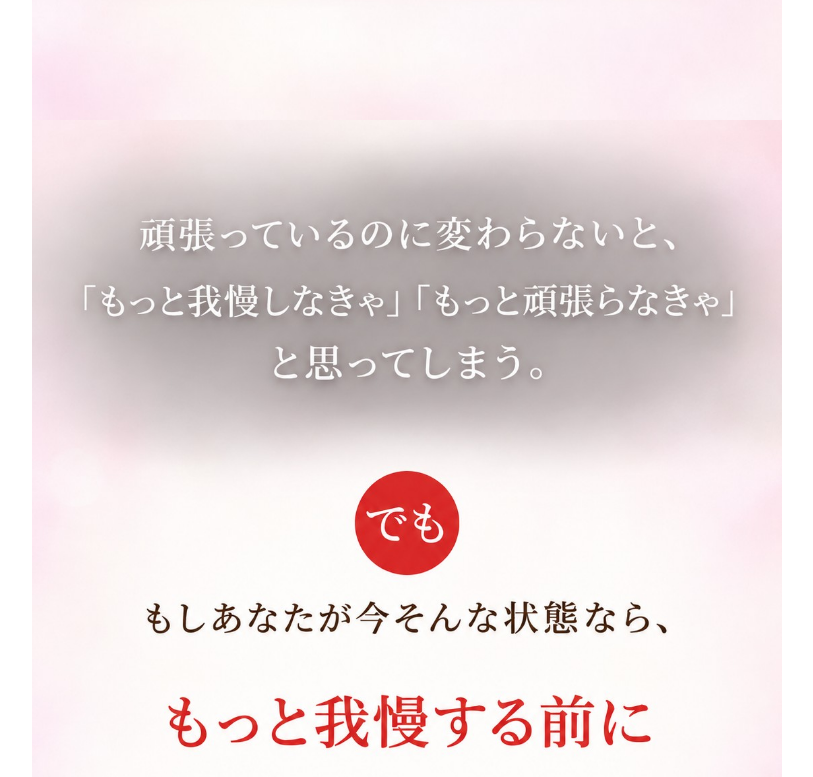
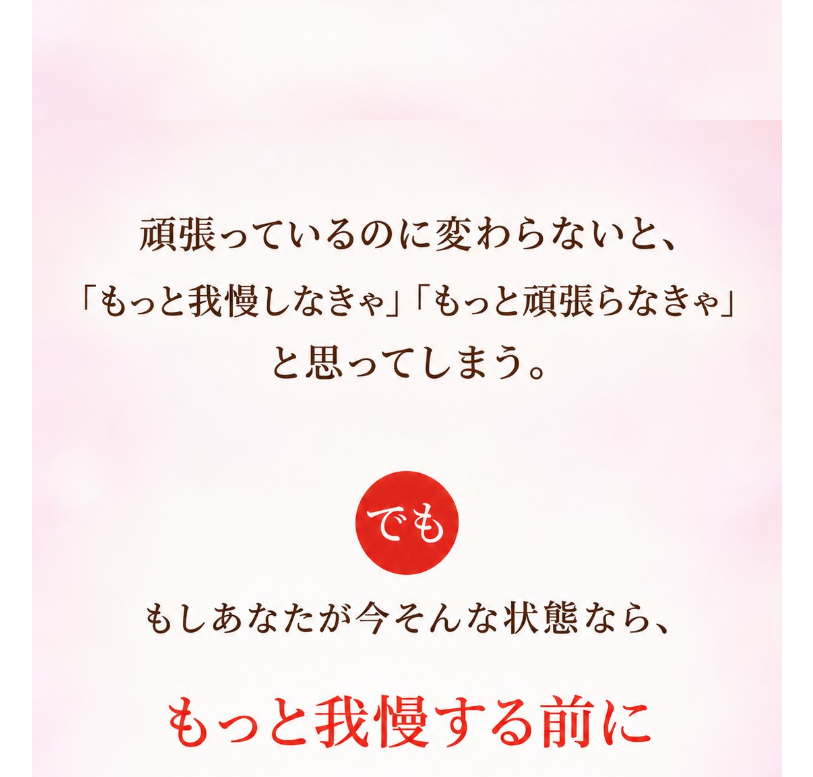
Before and after one commit to yoshimin3/publication-lp-full, a plain HTML site: page index.html in a window 1280 px wide. Shown: the part 2140-2917 px from the top of the page, without its empty margins (233-1046 px from the left). Drawn offline with Linux system fonts and the light colour scheme.

Commit message:
「でも」の画像: 灰色の背景をなくし読みやすく

```diff
--- a/index.html
+++ b/index.html
@@ -32,7 +32,7 @@ h2{font-size:40px;line-height:1.5}
 <img src="top_v3.jpg">
 <div class="s cream" style="padding:30px 20px"><a class="btn" href="https://docs.google.com/forms/d/e/1FAIpQLSceE-5Tty0fsnNxRHNHEEqCVHr828yLYJKQzeCMT21GUMeenQ/viewform" target="_blank" rel="noopener">応募はこちら（書籍をご購入の方）</a><div class="sm" style="margin-top:14px">まだの方は、下の「応募の3ステップ」へ</div></div>
 
-<img src="sc2_01.jpg"><img src="sc2_02.jpg"><img src="sc2_03.jpg"><img src="sc2_04.jpg"><img src="sc2_05.jpg"><img src="sc2_06.jpg">
+<img src="sc2_01.jpg"><img src="sc3_02.jpg"><img src="sc2_03.jpg"><img src="sc2_04.jpg"><img src="sc2_05.jpg"><img src="sc2_06.jpg">
 <div class="s" style="background:#FFF8EC;padding:50px 34px 30px"><h2 style="font-size:44px;color:#7a1f2b;letter-spacing:2px">【講師紹介】</h2><div style="height:34px"></div>
 <div style="display:flex;gap:26px;align-items:center;text-align:left"><img src="prof.jpg" style="width:300px;border-radius:26px;box-shadow:0 0 28px rgba(240,160,90,.45);flex:0 0 300px"><div style="flex:1"><div style="font-size:23px;line-height:1.5;color:#B8452A">食べながら痩せる<br>ダイエットの専門家</div><div style="font-size:34px;color:#7a1f2b;margin:6px 0 12px;line-height:1.3">齋藤好美</div><div style="font-size:19px;line-height:1.7;font-weight:600;color:#3a2a22">数多くのダイエットを繰り返し、太っているのに「栄養失調」といわれたことをきっかけに、食べながら健康に痩せる食事を実践。<br>延べ1000名以上の食事にアドバイス、−3kgから−12kgのダイエットに成功。<br>食育にもつながる食事方法で、子供たちに真似されてもいい、子供たちに誇れるダイエットを提唱。<br>「美しさと自信を手に入れて、笑顔あふれる最高にハッピーな人生を送ってほしい」という想いから、ビバランスダイエット協会を設立。</div></div></div>
 <div class="md" style="margin:36px 0 8px">メディア掲載</div><div class="band" style="font-size:34px;padding:16px">週刊女性　／　プレジデントオンライン</div></div>
```
Also changed, not shown: sc2_02.jpg (deleted), sc3_02.jpg (added).
